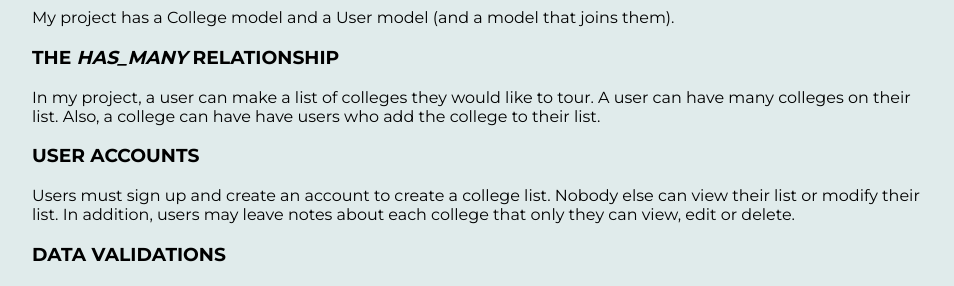
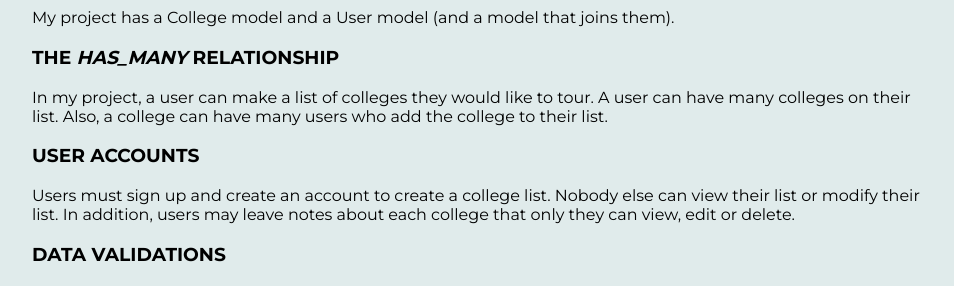
Before and after one commit to jmheyd/jmheyd.github.io, a Jekyll site: the page built from _posts/2016-05-27-sinatra-assessment.md, in a window 1280 px wide. Shown: the part 754-1040 px from the top of the page, without its empty margins (160-1114 px from the left). Built offline with Jekyll 4.4.1, drawn with Linux system fonts in a browser that asks for light colours; some web fonts are replaced.

Commit message:
update post

```diff
--- a/_posts/2016-05-27-sinatra-assessment.md
+++ b/_posts/2016-05-27-sinatra-assessment.md
@@ -29,7 +29,7 @@ For this project in the Learn-Verified curriculum, we had to build an MVC Sinatr
 <p>My project has a College model and a User model (and a model that joins them).</p>
 
 <h3>The <em>has_many</em> relationship</h3>
-<p>In my project, a user can make a list of colleges they would like to tour. A user can have many colleges on their list. Also, a college can have have users who add the college to their list.</p>
+<p>In my project, a user can make a list of colleges they would like to tour. A user can have many colleges on their list. Also, a college can have many users who add the college to their list.</p>
 
 <h3>User Accounts</h3>
 <p>Users must sign up and create an account to create a college list. Nobody else can view their list or modify their list. In addition, users may leave notes about each college that only they can view, edit or delete.</p>
```
